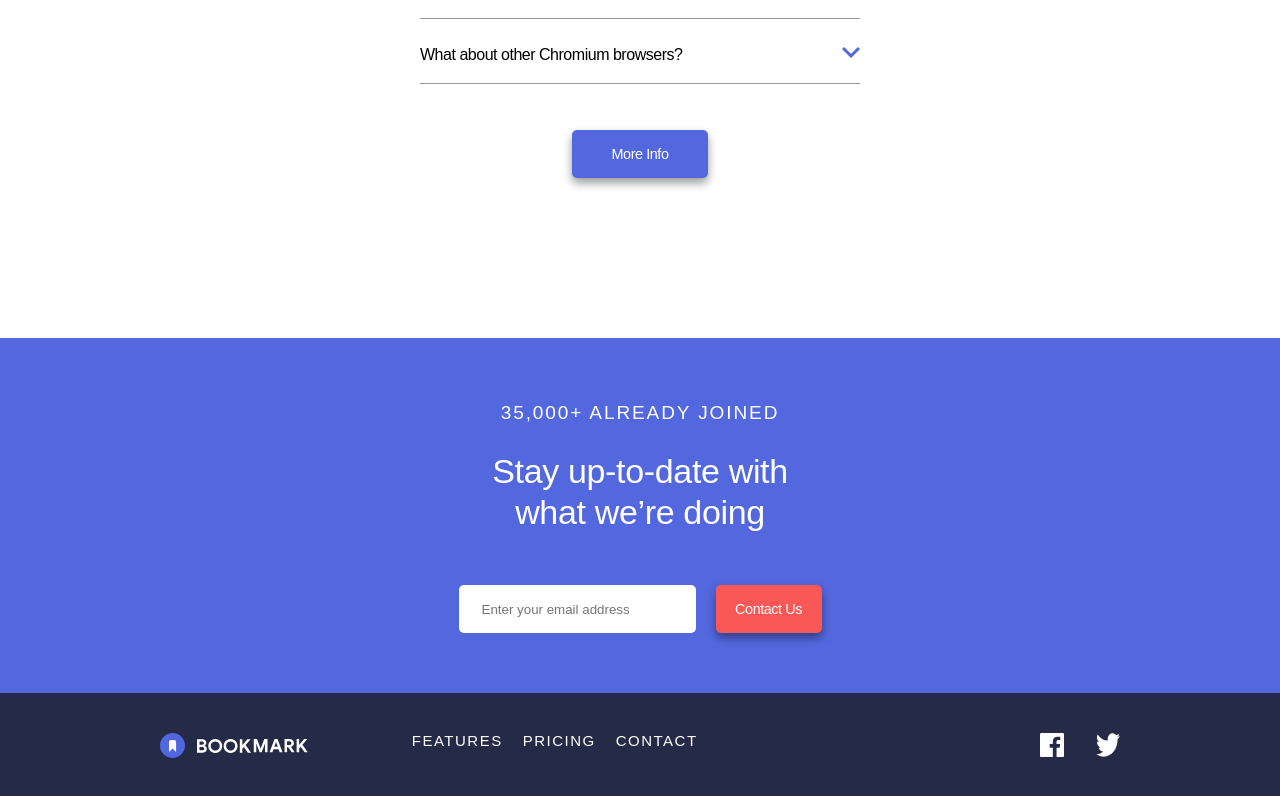
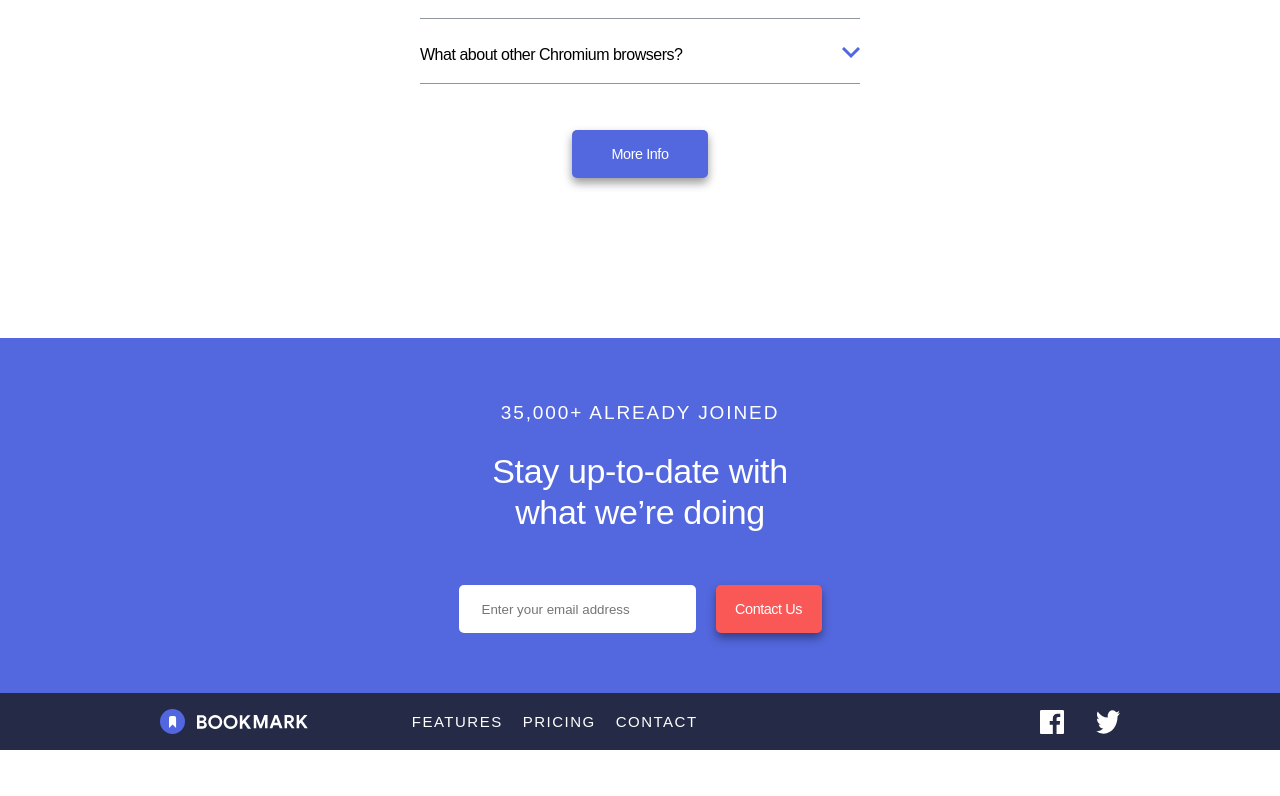
Before and after one commit to izurai27/bookmark-landing-page, a React (Create React App) app: page / in a window 1280 px wide. Shown: the part 2698-3494 px from the top of the page. After the commit the page ends 3448 px from the top, so only its background shows below. Built offline with nearby package versions, Linux system fonts and the light colour scheme.

Commit message:
fixing footer

```diff
--- a/src/component.styled/footer.styled.js
+++ b/src/component.styled/footer.styled.js
@@ -48,15 +48,15 @@ export const FooterStyled = styled.footer`
   @media only screen and (min-width:765px){
     flex-direction: row;
     justify-content: space-between;
-    padding:calc(40/16*1rem) 10rem;
+    padding:calc(16/16*1rem) 10rem;
     box-sizing: border-box;
-    align-items: flex-start;
+    align-items: center;
 
     ul{
       /* flex-wrap:wrap; */
       flex-direction: row;
-      height:calc(89/16*1rem);
-      align-items:flex-start;
+
+      align-items:center;
       width:calc(590/1440*100vw);
       padding-right:calc(300/16*1rem);
       box-sizing: border-box;
@@ -64,11 +64,11 @@ export const FooterStyled = styled.footer`
     }
 
     .right{
-      align-items:flex-start;
+      align-items:center;
     }
 
     .left{
-      align-items: flex-start;
+      align-items:center;
       /* width:fit-content; */
     }
   }
```
